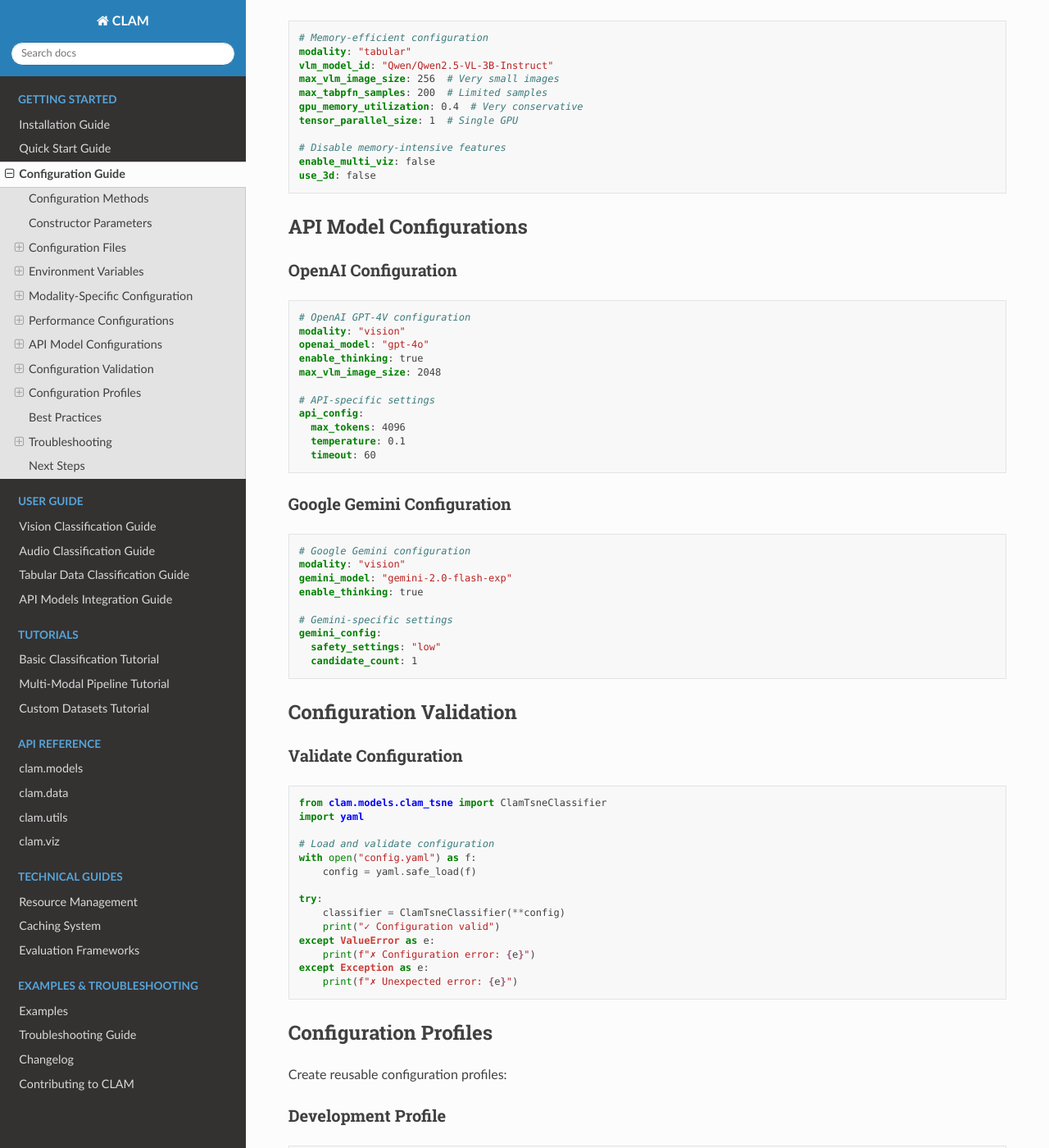
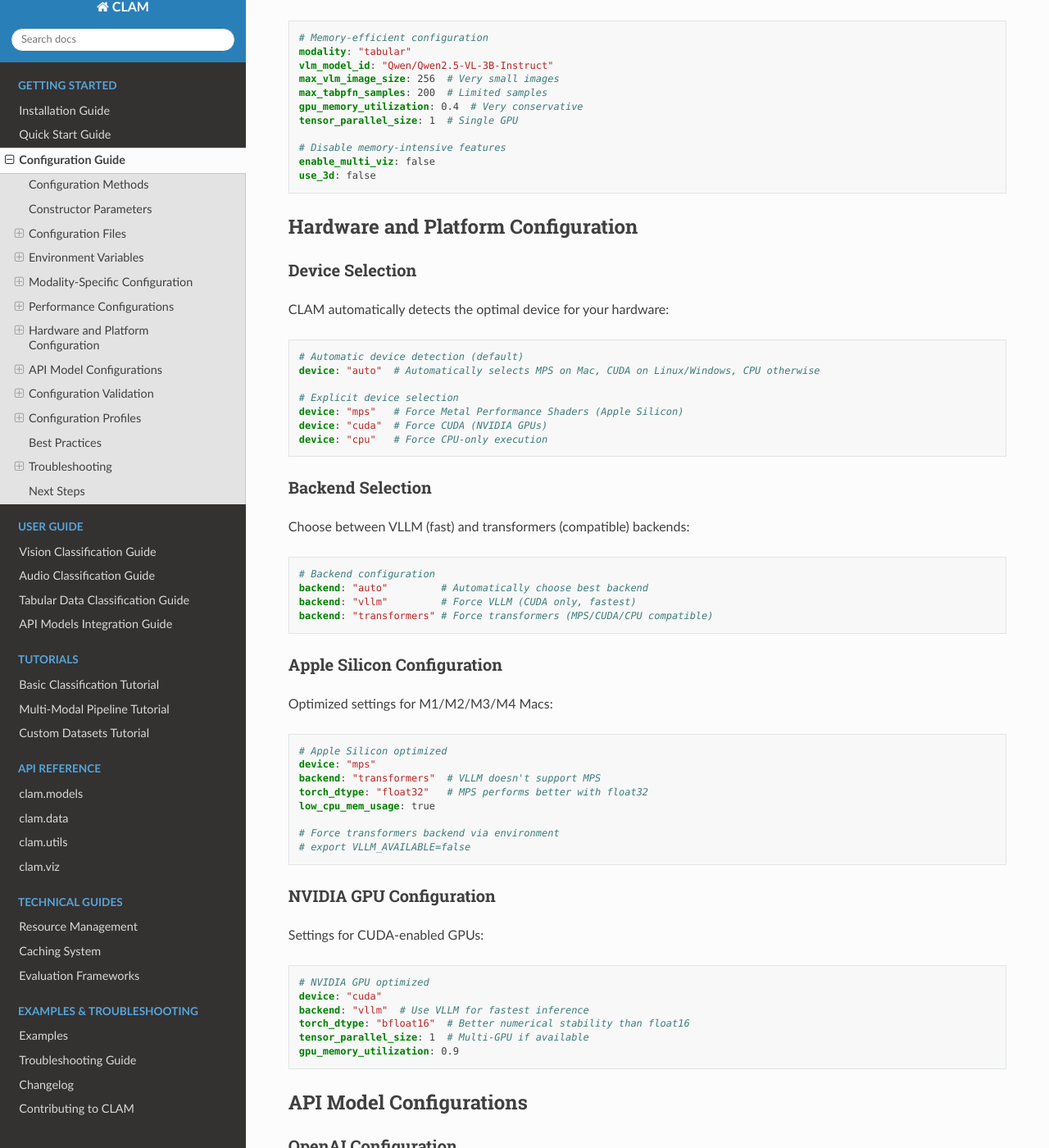
Before and after one commit to penfever/clam, a Sphinx documentation site: the page built from docs/getting-started/configuration.rst, in a window 1280 px wide and 1400 px high, scrolled down 4275 px. Shown: the whole window at 82% size. Built offline with Sphinx 7.4.7 and the Read the Docs theme 3.1.0, drawn with Linux system fonts in a browser that asks for light colours.

```diff
--- a/docs/getting-started/configuration.rst
+++ b/docs/getting-started/configuration.rst
@@ -249,6 +249,66 @@
    enable_multi_viz: false
    use_3d: false
 
+Hardware and Platform Configuration
+-----------------------------------
+
+Device Selection
+~~~~~~~~~~~~~~~~
+
+CLAM automatically detects the optimal device for your hardware:
+
+.. code-block:: yaml
+
+   # Automatic device detection (default)
+   device: "auto"  # Automatically selects MPS on Mac, CUDA on Linux/Windows, CPU otherwise
+
+   # Explicit device selection
+   device: "mps"   # Force Metal Performance Shaders (Apple Silicon)
+   device: "cuda"  # Force CUDA (NVIDIA GPUs)
+   device: "cpu"   # Force CPU-only execution
+
+Backend Selection
+~~~~~~~~~~~~~~~~~
+
+Choose between VLLM (fast) and transformers (compatible) backends:
+
+.. code-block:: yaml
+
+   # Backend configuration
+   backend: "auto"         # Automatically choose best backend
+   backend: "vllm"         # Force VLLM (CUDA only, fastest)
+   backend: "transformers" # Force transformers (MPS/CUDA/CPU compatible)
+
+Apple Silicon Configuration
+~~~~~~~~~~~~~~~~~~~~~~~~~~~
+
+Optimized settings for M1/M2/M3/M4 Macs:
+
+.. code-block:: yaml
+
+   # Apple Silicon optimized
+   device: "mps"
+   backend: "transformers"  # VLLM doesn't support MPS
+   torch_dtype: "float32"   # MPS performs better with float32
+   low_cpu_mem_usage: true
+
+   # Force transformers backend via environment
+   # export VLLM_AVAILABLE=false
+
+NVIDIA GPU Configuration
+~~~~~~~~~~~~~~~~~~~~~~~~
+
+Settings for CUDA-enabled GPUs:
+
+.. code-block:: yaml
+
+   # NVIDIA GPU optimized
+   device: "cuda"
+   backend: "vllm"  # Use VLLM for fastest inference
+   torch_dtype: "bfloat16"  # Better numerical stability than float16
+   tensor_parallel_size: 1  # Multi-GPU if available
+   gpu_memory_utilization: 0.9
+
 API Model Configurations
 ------------------------
 
```
Also changed, not shown: README.md (+28 -0 lines), docs/changelog.rst (+12 -0 lines), docs/getting-started/installation.rst (+27 -2 lines), 3 other files.
